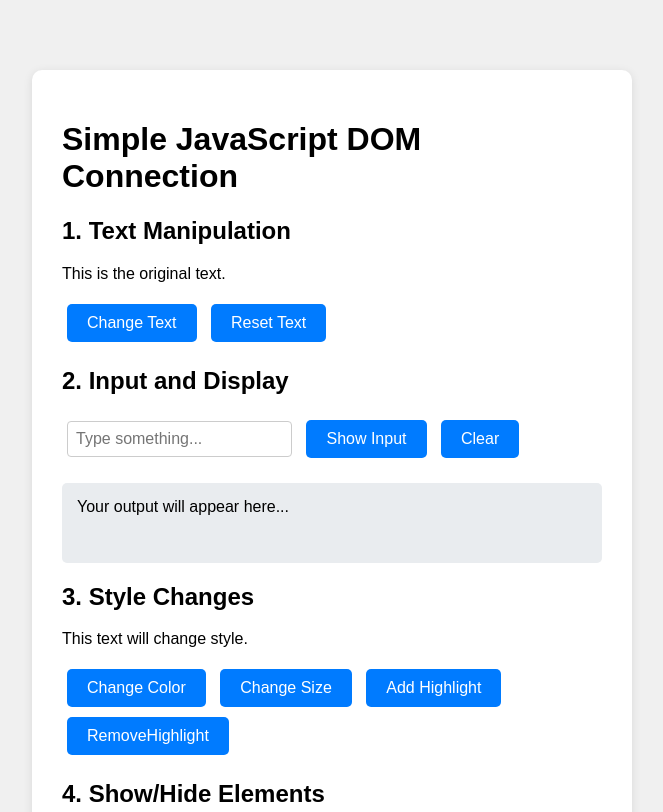
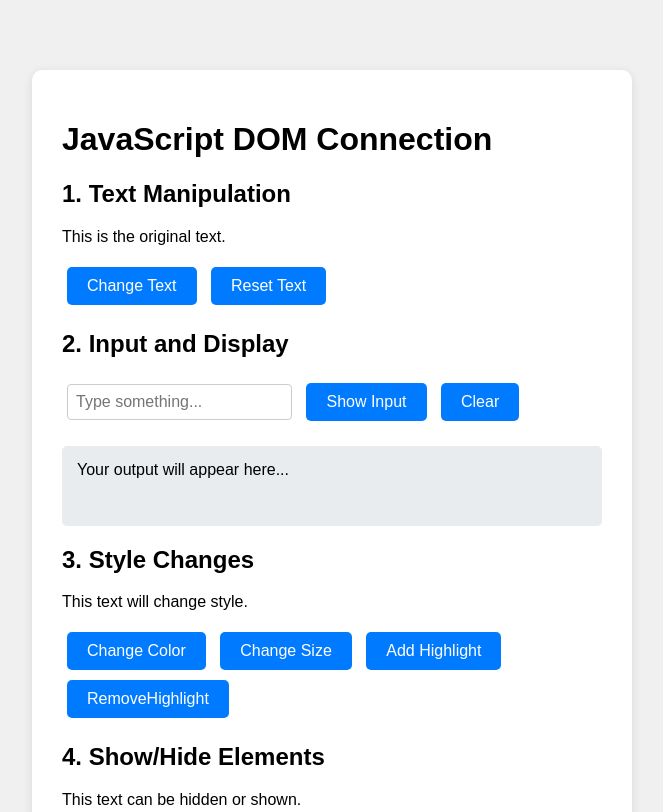
Before and after one commit to prasant-blip/ict-demo, a plain HTML site: page index.html in a window 1280 px wide. Shown: the top 812 px of the page, without its empty margins (308-971 px from the left). Drawn offline with Linux system fonts and the light colour scheme.

Commit message:
Update index.html

```diff
--- a/index.html
+++ b/index.html
@@ -9,7 +9,7 @@
 </head>
 <body>
     <div class="container">
-        <h1 id="title">Simple JavaScript DOM Connection</h1>
+        <h1 id="title">JavaScript DOM Connection</h1>
 
         <!-- Basic Text Manipulation -->
         <h2>1. Text Manipulation</h2>
```
